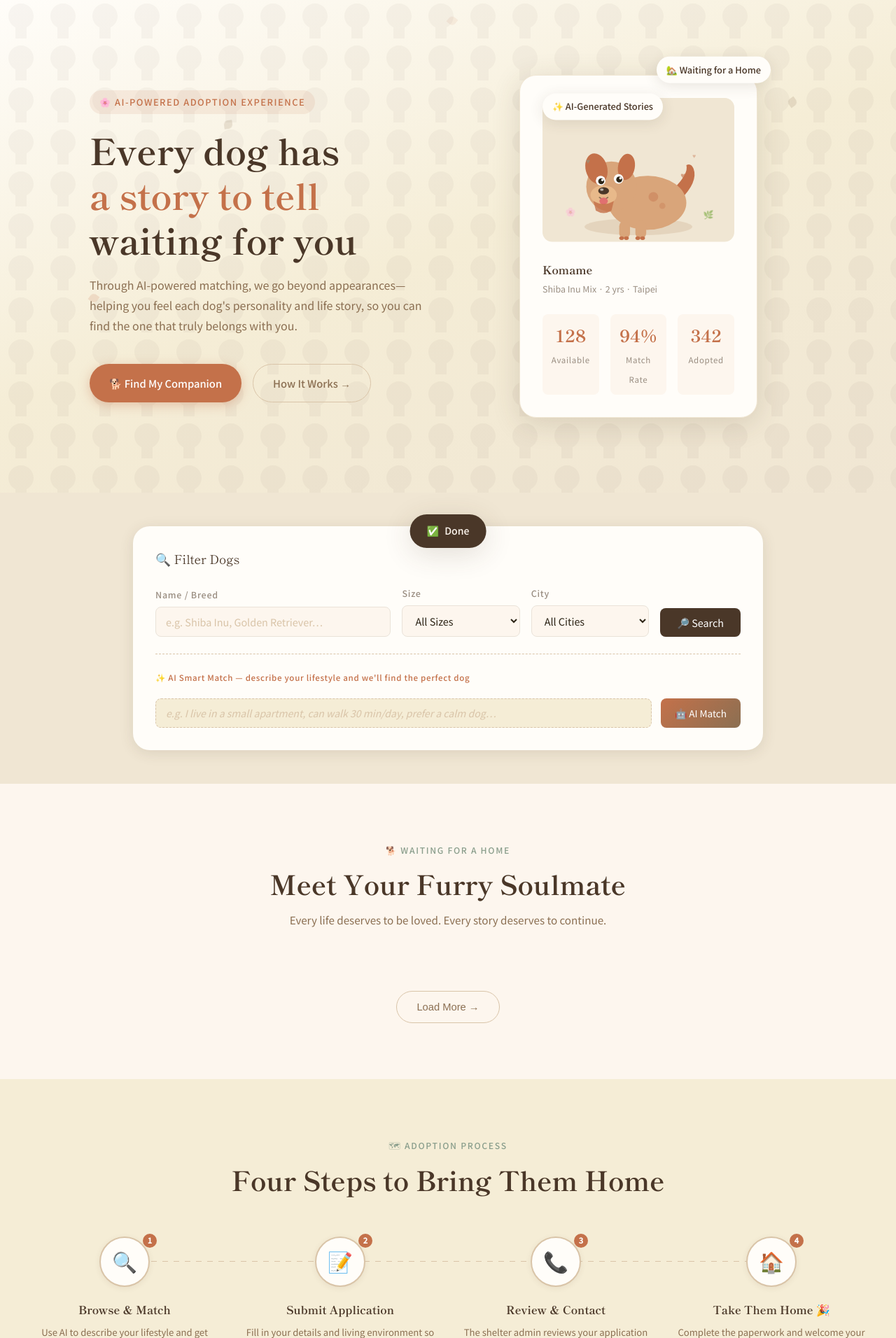
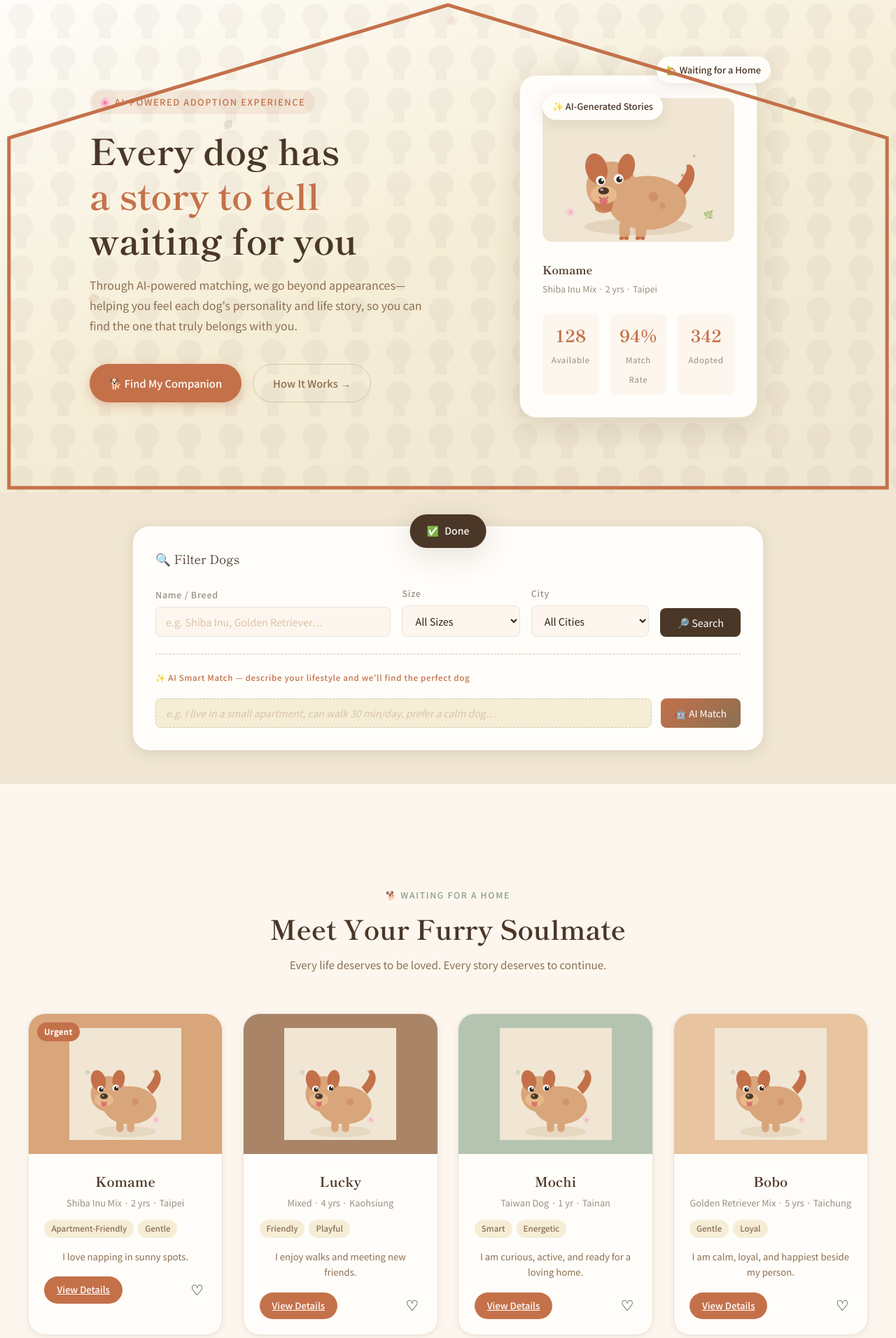
Before and after one commit to yuanyuanweng/DBMS_G7, a Flask app: page / in a window 1280 px wide. Shown: the part 65-1977 px from the top of the page at 70% size. Run offline with Flask 3, Linux system fonts and the light colour scheme.

Commit message:
Fix: changed to mock data, but keeping all the functions

```diff
--- a/app/__init__.py
+++ b/app/__init__.py
@@ -9,10 +9,12 @@ TODO:
 
 from flask import Flask, render_template
 from .main_routes import main
+from .dogs.routes import dogs_bp
 
 def create_app():
     '''Register all Blueprints and return the app instance.'''
     app = Flask(__name__)
     app.register_blueprint(main)
+    app.register_blueprint(dogs_bp)
 
     return app
--- a/app/main_routes.py
+++ b/app/main_routes.py
@@ -1,18 +1,24 @@
-"""
-Landing page route
+'''
+Landing page route.
+
+Current approach:
+- Show only 6 dogs on index.html.
+- Use mock data from Dog model.
 
 TODO:
-- Import Dog model from app/models.
-- Query/filter dogs based on request parameters.
-- Pass the filtered dog list to index.html.
-"""
+- Replace mock data with SQL through models/dog.py after schema is ready.
+'''
+
 from flask import Blueprint, render_template
-
+from app.models.dog import Dog
 
 main = Blueprint('main', __name__)
 
 @main.route('/')
 def index():
-    """Render the landing page with dog data."""
+    '''
+    Render homepage with a small dog preview.
+    '''
+    dogs = Dog.get_featured(limit=4)
 
-    return render_template('index.html', dogs=None)
+    return render_template('index.html', dogs=dogs)
--- a/app/models/dog.py
+++ b/app/models/dog.py
@@ -0,0 +1,131 @@
+'''
+Temporary Dog model using mock data.
+
+Current stage:
+- Database schema is not finalized yet.
+- Use mock data so frontend pages can be developed and tested.
+
+TODO:
+- Replace mock data with SQL queries after the database schema is finalized.
+- Keep the method names the same if possible.
+'''
+
+MOCK_DOGS = [
+    {
+        'id': 1,
+        'name': 'Komame',
+        'breed': 'Shiba Inu Mix',
+        'age': '2 yrs',
+        'gender': 'Female',
+        'city': 'Taipei',
+        'is_urgent': True,
+        'tags': ['Apartment-Friendly', 'Gentle'],
+        'image_url': None,
+        'ai_story': 'I love napping in sunny spots.',
+        'color': '#D9A57A',
+        'spot_color': '#C4714A'
+    },
+    {
+        'id': 2,
+        'name': 'Lucky',
+        'breed': 'Mixed',
+        'age': '4 yrs',
+        'gender': 'Male',
+        'city': 'Kaohsiung',
+        'is_urgent': False,
+        'tags': ['Friendly', 'Playful'],
+        'image_url': None,
+        'ai_story': 'I enjoy walks and meeting new friends.',
+        'color': '#A98467',
+        'spot_color': '#6F4E37'
+    },
+    {
+        'id': 3,
+        'name': 'Mochi',
+        'breed': 'Taiwan Dog',
+        'age': '1 yr',
+        'gender': 'Female',
+        'city': 'Tainan',
+        'is_urgent': False,
+        'tags': ['Smart', 'Energetic'],
+        'image_url': None,
+        'ai_story': 'I am curious, active, and ready for a loving home.',
+        'color': '#B5C4B1',
+        'spot_color': '#6B8C6B'
+    },
+    {
+        'id': 4,
+        'name': 'Bobo',
+        'breed': 'Golden Retriever Mix',
+        'age': '5 yrs',
+        'gender': 'Male',
+        'city': 'Taichung',
+        'is_urgent': False,
+        'tags': ['Gentle', 'Loyal'],
+        'image_url': None,
+        'ai_story': 'I am calm, loyal, and happiest beside my person.',
+        'color': '#E8C4A0',
+        'spot_color': '#C4A050'
+    },
+    {
+        'id': 5,
+        'name': 'Nana',
+        'breed': 'Spitz Mix',
+        'age': '3 yrs',
+        'gender': 'Female',
+        'city': 'New Taipei',
+        'is_urgent': True,
+        'tags': ['Small', 'Sweet'],
+        'image_url': None,
+        'ai_story': 'I may be small, but I have a big heart.',
+        'color': '#D4A5A5',
+        'spot_color': '#A07070'
+    },
+    {
+        'id': 6,
+        'name': 'Oreo',
+        'breed': 'Mixed',
+        'age': '7 yrs',
+        'gender': 'Male',
+        'city': 'Taipei',
+        'is_urgent': False,
+        'tags': ['Calm', 'Loyal'],
+        'image_url': None,
+        'ai_story': 'I enjoy quiet afternoons and would love a peaceful home.',
+        'color': '#A8C5DA',
+        'spot_color': '#5B8FA8'
+    }
+]
+
+class Dog:
+    '''
+    Dog data provider.
+
+    This class currently returns mock data.
+    Later, these methods can be changed to use SQL.
+    '''
+
+    @staticmethod #Static method (Unrelated to class object)
+    def get_featured(limit=6):
+        '''
+        Return a limited number of dogs for the homepage.
+        '''
+        return MOCK_DOGS[:limit]
+
+    @staticmethod #Static method (Unrelated to class object)
+    def get_all():
+        '''
+        Return all dogs for the dog listing page.
+        '''
+        return MOCK_DOGS
+
+    @staticmethod
+    def get_by_id(dog_id):
+        '''
+        Return one dog by ID.
+        '''
+        for dog in MOCK_DOGS:
+            if dog['id'] == dog_id:
+                return dog
+
+        return None
--- a/app/templates/base.html
+++ b/app/templates/base.html
@@ -21,13 +21,13 @@
     </div>
   </div>
 
-  {% include 'navbar.html' %}
+  {% include 'components/navbar.html' %}
 
   <main>
     {% block content %}{% endblock %}
   </main>
 
-  {% include 'footer.html' %}
+  {% include 'components/footer.html' %}
 
   <div class="toast" id="toast">
     <span id="toastIcon">✅</span>
--- a/app/templates/index.html
+++ b/app/templates/index.html
@@ -28,7 +28,7 @@
         <span>PICKPET</span>
       </a>
       <ul class="nav-links">
-        <li><a href="#dogs">Find a Dog</a></li>
+        <li><a href="/dogs/">Find a Dog</a></li>
         <li><a href="#how">How It Works</a></li>
         <li><a href="#ai-feature">AI Stories</a></li>
         <li><a href="#" id="openAdminPanel">Admin</a></li>
@@ -61,7 +61,7 @@
           so you can find the one that truly belongs with you.
         </p>
         <div class="hero-actions">
-          <a href="#dogs" class="btn-primary">🐕 Find My Companion</a>
+          <a href="/dogs/" class="btn-primary">🐕 Find My Companion</a>
           <a href="#how" class="btn-secondary">How It Works →</a>
         </div>
       </div>
@@ -148,6 +148,16 @@
         </div>
       </div>
     </div>
+
+    <!-- House frame: drawn directly on top of hero content, no clip-path needed -->
+    <svg style="position:absolute;top:0;left:0;width:100%;height:100%;pointer-events:none;z-index:10;overflow:visible;"
+         viewBox="0 0 100 100" preserveAspectRatio="none">
+      <polygon points="50,1 99,28 99,99 1,99 1,28"
+               fill="none"
+               stroke="#C4714A"
+               stroke-width="5"
+               vector-effect="non-scaling-stroke"/>
+    </svg>
   </section>
 
   <!-- ======== SEARCH ======== -->
@@ -199,22 +209,80 @@
     </div>
   </section>
 
-  <!-- ======== DOGS GRID ======== -->
+<!-- ======== DOGS PREVIEW ======== -->
 <section class="section" id="dogs">
-    <div class="section-inner">
+  <div class="section-inner" style="text-align:center;padding:4rem 0;">
     <div class="section-header">
       <span class="section-tag">🐕 Waiting for a Home</span>
       <h2 class="section-title">Meet Your Furry Soulmate</h2>
-        <p class="section-subtitle">Every life deserves to be loved. Every story deserves to continue.</p>
+      <p class="section-subtitle">
+        Every life deserves to be loved. Every story deserves to continue.
+      </p>
     </div>
 
-      <div class="dogs-grid" id="dogsGrid">
-        <!-- Populated by JS -->
+    <!--
+      Homepage dog preview.
+
+      Current approach:
+      - Dogs are passed from main_routes.py.
+      - Only 6 dogs are shown on index.html.
+      - Full browsing is handled by /dogs/.
+
+      TODO:
+      - Replace mock data with real database data through app/models/dog.py later.
+      - Improve dog card styling if needed.
+    -->
+    <div class="dogs-grid">
+      {% for dog in dogs %}
+      <article class="dog-card">
+        <div class="dog-card-img" style="background: {{ dog.color }};">
+          {% if dog.is_urgent %}
+          <span class="dog-status-badge urgent">Urgent</span>
+          {% endif %}
+
+          {% if dog.image_url %}
+          <img src="{{ dog.image_url }}" alt="{{ dog.name }}">
+          {% else %}
+          <div class="dog-card-img-placeholder">
+            🐶
+          </div>
+          {% endif %}
         </div>
 
-      <div class="text-center mt-2">
-        <button class="btn-secondary" id="loadMoreBtn">Load More →</button>
+        <div class="dog-card-body">
+          <h3 class="dog-card-name">{{ dog.name }}</h3>
+
+          <p class="dog-card-meta">
+            {{ dog.breed }} · {{ dog.age }} · {{ dog.city }}
+          </p>
+
+          <div class="dog-tags">
+            {% for tag in dog.tags %}
+            <span class="dog-tag">{{ tag }}</span>
+            {% endfor %}
           </div>
+
+          <p class="dog-story">
+            {{ dog.ai_story }}
+          </p>
+
+          <div class="dog-card-footer">
+            <a href="{{ url_for('dogs.dog_detail', dog_id=dog.id) }}" class="adopt-btn">
+              View Details
+            </a>
+
+            <button class="heart-btn" type="button" aria-label="Like dog">
+              ♡
+            </button>
+          </div>
+        </div>
+      </article>
+      {% endfor %}
+    </div>
+
+    <a href="{{ url_for('dogs.list_dogs') }}" class="btn-primary" style="display:inline-flex;margin-top:2rem;font-size:1rem;padding:14px 32px;">
+      🐾 Browse All Dogs →
+    </a>
   </div>
 </section>
 
```
Also changed, not shown: app/dogs/routes.py (+34 -24 lines), app/static/css/style.css (line endings or trailing spaces). Lines whose indentation alone changed are shown as unchanged.
